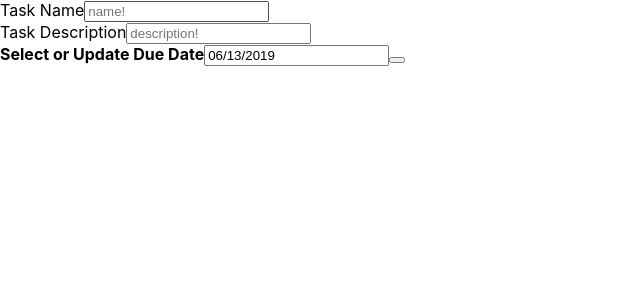
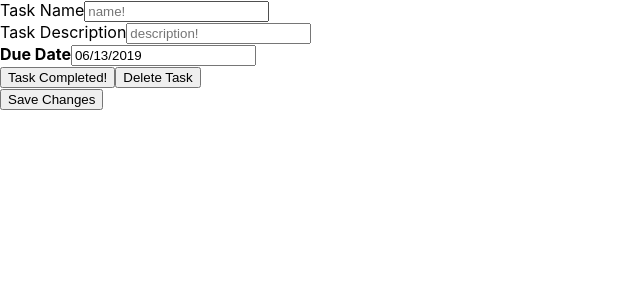
Before and after one commit to willmilne/task-management, a React (Create React App) app in the folder interface/: page / in a window 1280 px wide. Shown: the top 300 px of the page, without its empty margins (0-640 px from the left). Built offline with nearby package versions, Linux system fonts and the light colour scheme.

Commit message:
committing again

```diff
--- a/interface/src/components/TaskPage.js
+++ b/interface/src/components/TaskPage.js
@@ -44,13 +44,17 @@ class TaskPage extends React.Component {
                     </Form.Group>
                 </Form>
                 <b>
-                    Select or Update Due Date
+                    Due Date
                 </b>
                 <DatePicker
                     selected={this.state.startDate}
                     onChange={this.handleDateChange}
                 />
-                <Button></Button>
+                <br></br>
+                <Button>Task Completed!</Button>
+                <Button>Delete Task</Button>
+                <br></br>
+                <Button>Save Changes</Button>
             </div>
         );
     }
```
